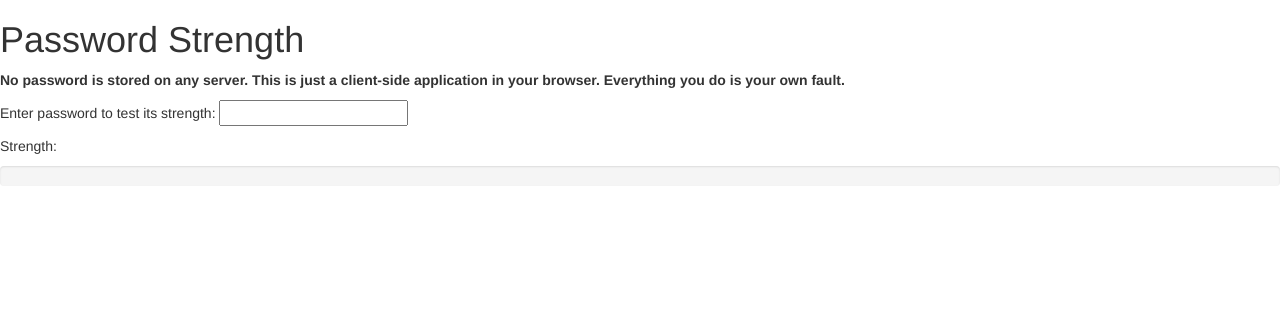
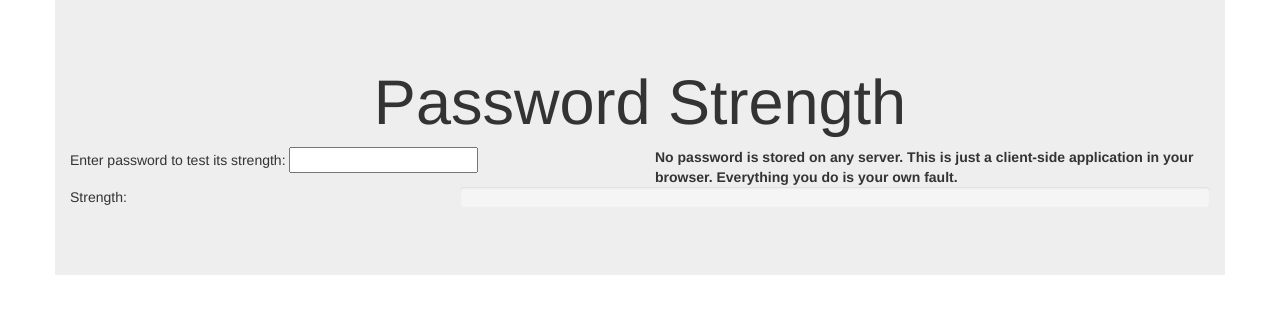
Before and after one commit to sgade/password-tool, a plain HTML site: page index.html in a window 1280 px wide. Drawn offline with nearby package versions, Linux system fonts and the light colour scheme.

Commit message:
Updated layout.

```diff
--- a/index.html
+++ b/index.html
@@ -4,25 +4,39 @@
     <link rel="stylesheet" href="https://netdna.bootstrapcdn.com/bootstrap/3.1.1/css/bootstrap.min.css">
   </head>
   <body>
+    <div class="container jumbotron">
+      <div class="row">
+        <div class="text-center">
           <h1>Password Strength</h1>
-    <p>
+        </div>
+      </div>
+
+      <div class="row">
+        <div class="col-md-6">
+          Enter password to test its strength:
+          <input type="text" id="pw" />
+        </div>
+        <div class="col-md-6">
           <strong>
             No password is stored on any server. This is just a client-side application in your browser.
             Everything you do is your own fault.
           </strong>
-    </p>
-    <p>
-      Enter password to test its strength:
-      <input type="text" id="pw" />
-    </p>
-    <p>
+        </div>
+      </div>
+
+      <div class="row">
+        <div class="col-md-4">
           Strength: <span id="text"></span>
+        </div>
+        <div class="col-md-8">
           <div class="progress">
             <div id="bar" class="progress-bar" role="progressbar">
               <span id="bar-text"></span>
             </div>
           </div>
-    </p>
+        </div>
+      </div>
+    </div>
 
     <script src="https://rawgithub.com/dropbox/zxcvbn/master/zxcvbn.js"></script>
     <script src="https://ajax.googleapis.com/ajax/libs/jquery/2.1.0/jquery.min.js"></script>
@@ -49,6 +63,7 @@
           var text = 'Score: ' + estimate.score;
           text += ' - ' + estimate.crack_time_display + '(' + estimate.crack_time + 's)';
           $("#text").text(text);
+          $("#bar-text").text('Entropy: '+ estimate.entropy);
         });
       });
     </script>
```
Lines whose indentation alone changed are shown as unchanged.
